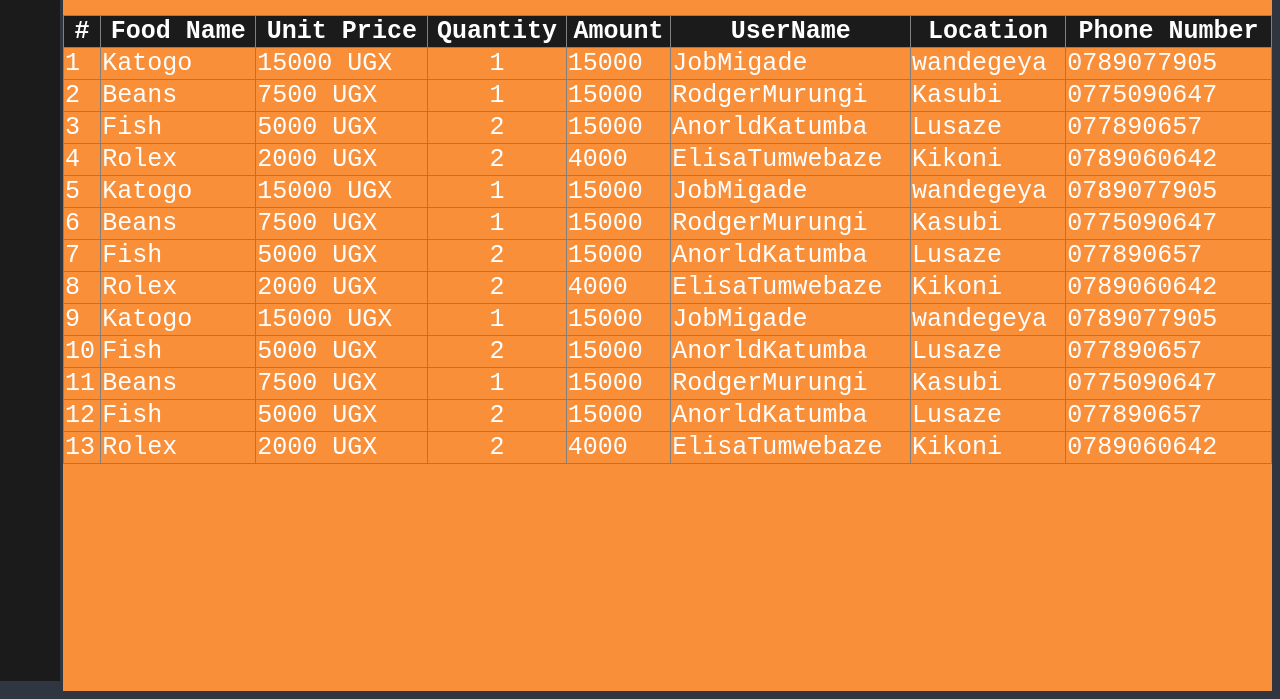
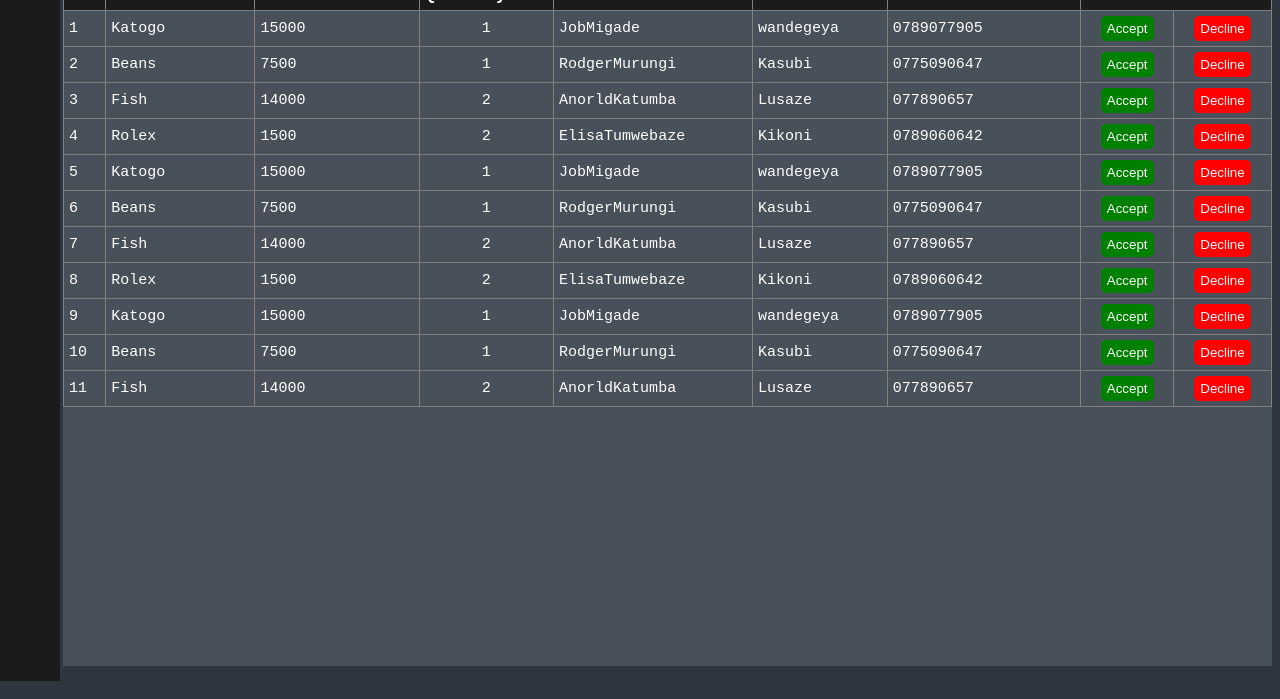
Before and after one commit to ElisaTumwebaze/food, a plain HTML site: page admin.html in a window 1280 px wide. Shown: the part 119-818 px from the top of the page. Drawn offline with Linux system fonts and the light colour scheme.

Commit message:
added the pages to the feature branch

```diff
--- a/admin.css
+++ b/admin.css
@@ -40,11 +40,10 @@ body{
 	display: block;
 	height: 100%;
 	padding: 0 10px;
-	text-transform: uppercase;
 	text-decoration: none;
 	color: #fff;
-	font-family: arial;
-	font-size: 16px;
+	font-family: Tahoma;
+	font-size: 25px;
 
 }.nav-main ul li a:hover {
 
@@ -91,11 +90,11 @@ list-style: none;
 	color: #3498db;
 }
 .main-content{
-	background-color: #f98f39;
-	margin-top: 30px;
+	background-color: #48505a;
+	margin-top: 45px;
 	margin-left: 55px;
 	width: calc(100vw-275px);
-	height: calc(100vh - 20px);
+	height: calc(100vh - 60px);
 	transition: all 0.5s ease-in-out;
 }
 table{
@@ -104,12 +103,22 @@ table{
 	border-radius: 5px;
 	border-collapse: collapse;
 	font-family: monospace;
-	font-size: 25px;
 
 }
-th{
+table thead th {
+	color: #fff;
 	background-color: #1b1b1b;
-	color: #fff;
+	padding: 5px;
+	font-size: 17px;
+	font-weight: bold;
+	text-align: left;
+
+}
+
+table tbody td {
+	padding: 5px;
+	font-size: 15px;
+	font-weight: normal;
 }
 .btn-success{
 	border-radius: 5px;
--- a/admin.html
+++ b/admin.html
@@ -3,7 +3,7 @@
 <head>
 	<meta charset="utf-8">
 	<meta name="viewport" content="width=device-width,initial-scale=1">
-	<title>view order list</title>
+	<title>Acccept and Deliclie Orders</title>
 	<link rel="stylesheet" type="text/css" href="admin.css">
 </head>
 <body>
@@ -11,16 +11,12 @@
 	<nav class="nav-main">
 		<div class="btn-toggle-nav" onclick="toggleNav()"></div>
 		<ul>
-			<li><a href="">Home</a></li>
-			<li><a href="">about</a></li>
-			<li><a href="">Services</a></li>
-			<li><a href="">contact</a></li>
+			<li><a href="">First Food First</a></li>
 		</ul>
 	</nav>
 	<aside class="nav-sidebar">
 		<ul>
-			<li><span>Manage Orders</span> </li>
-			<li><a href="admin.html">View Order List</a></li>
+			<li><span>Dash Board</span> </li>
 			<li><a href="accept.html">Accept &amp; Decline </a></li>
 			<li><a href="editstatus.html">Edit Order Status</a></li>
 			<li><a href="login.html">Logout</a></li>
@@ -31,160 +27,192 @@
 		<div class="info">
 		<div class="order-table">
 		<table border="1px">
-			<caption><h2>View List of Orders</h2></caption>
+			<caption><h2>Accept OR Decline Orders</h2></caption>
 			<thead>
 
 				<th>#</th>
 				<th>Food Name</th>
 				<th>Unit Price</th>
 				<th>Quantity</th>
-				<th>Amount</th>
 				<th>UserName</th>
 				<th>Location</th>
 				<th>Phone Number</th>
+				<th colspan="2">Action</th>
 
 			</thead>
 			<tbody>
 				<tr>
 					<td>1</td>
 					<td>Katogo</td>
-					<td>15000 UGX</td>
+					<td>15000</td>
 					<td align="center">1</td>
-					<td>15000</td>
 					<td>JobMigade</td>
 					<td>wandegeya</td>
 					<td>0789077905</td>
+					<td align="center">
+						<input class="btn-success" type="submit" name="" value="Accept">
+					</td>
+					<td align="center">
+						<input class="btn-danger" type="submit" name="" value="Decline">
+					</td>
 				</tr>
 
 				<tr>
 					<td>2</td>
 					<td>Beans </td>
-					<td>7500 UGX</td>
+					<td>7500</td>
 					<td align="center">1</td>
-					<td>15000</td>
 					<td>RodgerMurungi</td>
 					<td>Kasubi</td>
 					<td>0775090647</td>
-				</tr>
+					<td align="center">
+						<input class="btn-success" type="submit" name="" value="Accept">
+					</td>
+					<td align="center">
+						<input class="btn-danger" type="submit" name="" value="Decline">
+					</td>
 
 				<tr>
-					<td>3</td>
+					<td >3</td>
 					<td>Fish</td>
-					<td>5000 UGX</td>
+					<td>14000</td>
 					<td align="center">2</td>
-					<td>15000</td>
 					<td>AnorldKatumba</td>
 					<td>Lusaze</td>
 					<td>077890657</td>
+					<td align="center">
+						<input class="btn-success" type="submit" name="" value="Accept">
+					</td>
+					<td align="center">
+						<input class="btn-danger" type="submit" name="" value="Decline">
+					</td>
 				</tr>
 
 				<tr>
 					<td>4</td>
 					<td>Rolex</td>
-					<td>2000 UGX</td>
+					<td>1500</td>
 					<td align="center">2</td>
-					<td>4000</td>
 					<td>ElisaTumwebaze</td>
 					<td>Kikoni</td>
 					<td>0789060642</td>
+					<td align="center">
+						<input class="btn-success" type="submit" name="" value="Accept">
+					</td>
+					<td align="center">
+						<input class="btn-danger" type="submit" name="" value="Decline">
+					</td>
 				</tr>
-
 				<tr>
 					<td>5</td>
 					<td>Katogo</td>
-					<td>15000 UGX</td>
+					<td>15000</td>
 					<td align="center">1</td>
-					<td>15000</td>
 					<td>JobMigade</td>
 					<td>wandegeya</td>
 					<td>0789077905</td>
+					<td align="center">
+						<input class="btn-success" type="submit" name="" value="Accept">
+					</td>
+					<td align="center">
+						<input class="btn-danger" type="submit" name="" value="Decline">
+					</td>
 				</tr>
 
 				<tr>
 					<td>6</td>
 					<td>Beans </td>
-					<td>7500 UGX</td>
+					<td>7500</td>
 					<td align="center">1</td>
-					<td>15000</td>
 					<td>RodgerMurungi</td>
 					<td>Kasubi</td>
 					<td>0775090647</td>
-				</tr>
+					<td align="center">
+						<input class="btn-success" type="submit" name="" value="Accept">
+					</td>
+					<td align="center">
+						<input class="btn-danger" type="submit" name="" value="Decline">
+					</td>
 
 				<tr>
 					<td>7</td>
 					<td>Fish</td>
-					<td>5000 UGX</td>
+					<td>14000</td>
 					<td align="center">2</td>
-					<td>15000</td>
 					<td>AnorldKatumba</td>
 					<td>Lusaze</td>
 					<td>077890657</td>
+					<td align="center">
+						<input class="btn-success" type="submit" name="" value="Accept">
+					</td>
+					<td align="center">
+						<input class="btn-danger" type="submit" name="" value="Decline">
+					</td>
 				</tr>
 
 				<tr>
 					<td>8</td>
 					<td>Rolex</td>
-					<td>2000 UGX</td>
+					<td>1500</td>
 					<td align="center">2</td>
-					<td>4000</td>
 					<td>ElisaTumwebaze</td>
 					<td>Kikoni</td>
 					<td>0789060642</td>
+					<td align="center">
+						<input class="btn-success" type="submit" name="" value="Accept">
+					</td>
+					<td align="center">
+						<input class="btn-danger" type="submit" name="" value="Decline">
+					</td>
 				</tr>
+
 				<tr>
 					<td>9</td>
 					<td>Katogo</td>
-					<td>15000 UGX</td>
+					<td>15000</td>
 					<td align="center">1</td>
-					<td>15000</td>
 					<td>JobMigade</td>
 					<td>wandegeya</td>
 					<td>0789077905</td>
+					<td align="center">
+						<input class="btn-success" type="submit" name="" value="Accept">
+					</td>
+					<td align="center">
+						<input class="btn-danger" type="submit" name="" value="Decline">
+					</td>
 				</tr>
+
 				<tr>
 					<td>10</td>
+					<td>Beans </td>
+					<td>7500</td>
+					<td align="center">1</td>
+					<td>RodgerMurungi</td>
+					<td>Kasubi</td>
+					<td>0775090647</td>
+					<td align="center">
+						<input class="btn-success" type="submit" name="" value="Accept">
+					</td>
+					<td align="center">
+						<input class="btn-danger" type="submit" name="" value="Decline">
+					</td>
+
+				<tr>
+					<td>11</td>
 					<td>Fish</td>
-					<td>5000 UGX</td>
+					<td>14000</td>
 					<td align="center">2</td>
-					<td>15000</td>
 					<td>AnorldKatumba</td>
 					<td>Lusaze</td>
 					<td>077890657</td>
+					<td align="center">
+						<input class="btn-success" type="submit" name="" value="Accept">
+					</td>
+					<td align="center">
+						<input class="btn-danger" type="submit" name="" value="Decline">
+					</td>
 				</tr>
 
-				<tr>
-					<td>11</td>
-					<td>Beans </td>
-					<td>7500 UGX</td>
-					<td align="center">1</td>
-					<td>15000</td>
-					<td>RodgerMurungi</td>
-					<td>Kasubi</td>
-					<td>0775090647</td>
-				</tr>
-
-				<tr>
-					<td>12</td>
-					<td>Fish</td>
-					<td>5000 UGX</td>
-					<td align="center">2</td>
-					<td>15000</td>
-					<td>AnorldKatumba</td>
-					<td>Lusaze</td>
-					<td>077890657</td>
-				</tr>
-
-				<tr>
-					<td>13</td>
-					<td>Rolex</td>
-					<td>2000 UGX</td>
-					<td align="center">2</td>
-					<td>4000</td>
-					<td>ElisaTumwebaze</td>
-					<td>Kikoni</td>
-					<td>0789060642</td>
-				</tr>
 				<tfoot>
 
 				</tfoot>
@@ -192,8 +220,9 @@
 			</tbody>
 
 		</table>
-	</div>
-	</div>
+		</div>
+		</div>
+
 	</div>
 
 </body>
--- a/history.css
+++ b/history.css
@@ -90,19 +90,17 @@ list-style: none;
 
 	color: #3498db;
 }
+.nav-sidebar ul li a:hover{
+
+	color: #3498db;
+}
 .main-content{
-	background-color: #f98f39;
-	margin-top: 65px;
+	background-color: #48505a;
+	margin-top: 45px;
 	margin-left: 55px;
 	width: calc(100vw-275px);
 	height: calc(100vh - 60px);
 	transition: all 0.5s ease-in-out;
-}
-.main-content .header h2{
-	font-family: arial;
-	text-transform: uppercase;
-	color: #fff;
-	text-align: center;
 }
 table{
 	width: 100%;
@@ -110,10 +108,20 @@ table{
 	border-radius: 5px;
 	border-collapse: collapse;
 	font-family: monospace;
-	font-size: 25px;
 
 }
-th{
+table thead th {
+	color: #fff;
 	background-color: #1b1b1b;
-	color: #fff;
+	padding: 5px;
+	font-size: 17px;
+	font-weight: bold;
+	text-align: left;
+
 }
+
+table tbody td {
+	padding: 5px;
+	font-size: 15px;
+	font-weight: normal;
+}
--- a/menu.css
+++ b/menu.css
@@ -36,6 +36,7 @@ body{
 
 
 }
+
 .nav-main ul li a {
 	display: block;
 	height: 100%;
@@ -46,7 +47,8 @@ body{
 	font-family: arial;
 	font-size: 16px;
 
-}.nav-main ul li a:hover {
+}
+.nav-main ul li a:hover {
 
 	color: #3498db;
 
@@ -91,31 +93,47 @@ list-style: none;
 	color: #3498db;
 }
 .main-content{
-	background-color: #f98f39;
-	margin-top: 65px;
+	background-color: #48505a;
+	margin-top: 45px;
 	margin-left: 55px;
 	width: calc(100vw-275px);
-	height: calc(240vh - 60px);
+	height: calc(100vh - 60px);
 	transition: all 0.5s ease-in-out;
 }
-.main-content .header h2{
-	font-family: arial;
-	text-transform: uppercase;
-	color: #fff;
-	text-align: center;
-}
-
-
 table{
 	width: 100%;
 	color: #fff;
 	border-radius: 5px;
 	border-collapse: collapse;
 	font-family: monospace;
-	font-size: 25px;
 
 }
-th{
+table thead th {
+	color: #fff;
 	background-color: #1b1b1b;
+	padding: 5px;
+	font-size: 17px;
+	font-weight: bold;
+	text-align: left;
+
+}
+
+table tbody td {
+	padding: 5px;
+	font-size: 15px;
+	font-weight: normal;
+}
+
+.btn-success{
+	border-radius: 5px;
+	border: none;
+	background-color: green;
 	color: #fff;
+	height: 40px;
+	width: 100px;
 }
+.btn-success:hover{
+
+	background-color:#00aced;
+
+}
--- a/style.css
+++ b/style.css
@@ -3,8 +3,10 @@ html,body{
 	height: 100%;
 	width: 100%;
 	place-items:center;
-	background: #f2f2f2;
+	background-color: #48505a;
+
 }
+
 .wrapper{
 	overflow: hidden;
 	max-width: 390px;
@@ -13,15 +15,21 @@ html,body{
 	border-radius: 5px;
 	box-shadow: 0px 12px 20px rgb(0,0,0,0.1);
 }
+.wrapper.header{
+	font-weight: bold;
+	background-color: #3498db;
+}
 .wrapper .title-text{
 	display: flex;
 	width: 200%;
 }
 .wrapper .title-text .title{
 	width: 50%;
-	font-size: 35px;
+	font-size: 30px;
 	font-weight: 600;
 	text-align: center;
+	font-family: Tahoma;
+	color: #f98f39;
 }
 .wrapper .form-container{
 	width: 100%;
@@ -61,7 +69,7 @@ html,body{
 	width: 50%;
 	left: 0;
 	z-index: 0;
-	background: -webkit-linear-gradient(left,#a445b2,#fa4299);
+	background: #3498db;
 	border-radius: 5px;
 	transition: all 0.6s cubic-bezier(0.68,0.55,0.265,1.55);
 
@@ -96,7 +104,7 @@ input[type="radio"]{
 	margin-top:15px;
 }
 .form-inner form .field input{
-	height: 100%;
+	height: 80%;
 	width: 95%;
 	outline: none;
 	padding-left: 15px;
@@ -109,12 +117,12 @@ input[type="radio"]{
 
 }
 .form-inner form .pass-link{
-	margin-top: 10px;
+	margin-top: 30px;
 }
 .form-inner form .pass-link a,
 .form-inner form .signup-link a,
 .form-inner form .login-link a{
-color: #fa4299;
+color: #3498db;
 text-decoration: none;
 }
 .form-inner form .pass-link a:hover,
@@ -128,8 +136,9 @@ text-decoration: none;
 }
 .form-inner form .login-link {
 	text-align: center;
-	margin-top: 20px;
+	margin-top: 15px;
 }
+
 form .field input[type="submit"]{
 	color: #fff;
 	font-size:20px;
@@ -138,12 +147,16 @@ form .field input[type="submit"]{
 	border: none;
 	cursor: pointer;
 
-	background: -webkit-linear-gradient(left,#a445b2,#fa4299);
+	background: #3498db;
 
 }
 form .field input[type="submit"]:hover{
-	background: linear-gradient(170deg,#B621fe,#1fd1f9);
+	background: green;
 }
 .form-inner form .field input:focus{
-	border-color: #fc83bb;
+	border-color: #3498db;
 }
+.error_msg{
+color: #ff8471;
+
+}
```
Also changed, not shown: accept.html (+5 -9 lines), editstatus.html (+7 -11 lines), login.html (+62 -9 lines), menu.html (+30 -22 lines), order.html (added, +66 -0 lines), orderfood.html (+2 -5 lines), orderhistory.html (+3 -8 lines), img/shoping.png (added).
